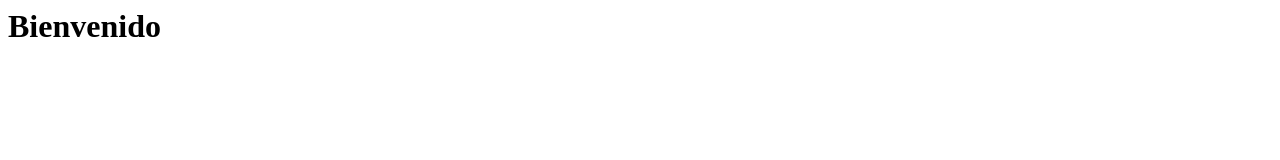
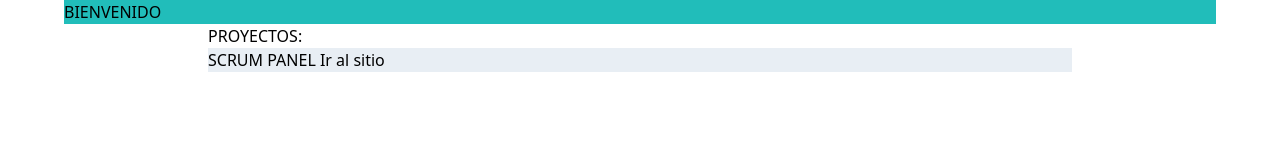
Before and after one commit to nicedev90/shopping-cart, a plain HTML site: page new.html in a window 1280 px wide. Drawn offline with Linux system fonts and the light colour scheme.

Commit message:
agrear pagina inicio

```diff
--- a/new.html
+++ b/new.html
@@ -1 +1,24 @@
-<h1>Bienvenido</h1>
+<!DOCTYPE html>
+<html lang="en">
+<head>
+	<meta charset="UTF-8">
+	<meta name="viewport" content="width=device-width, initial-scale=1.0">
+	<link rel="stylesheet" href="css/main.css">
+	<title>Portafolio</title>
+</head>
+<body>
+	<div class="flex flex-col max-w-6xl mx-auto">
+		<section class="bg-cta">
+			<h1>BIENVENIDO</h1>
+		</section>
+
+		<section class="flex flex-col w-3/4 mx-auto">
+			<h2>PROYECTOS: </h2>
+			<div class="bg-neutral">
+				SCRUM PANEL
+				<a href="/scrum-panel/">Ir al sitio</a>
+			</div>
+		</section>
+	</div>
+</body>
+</html>
```
Also changed, not shown: css/main.css.
